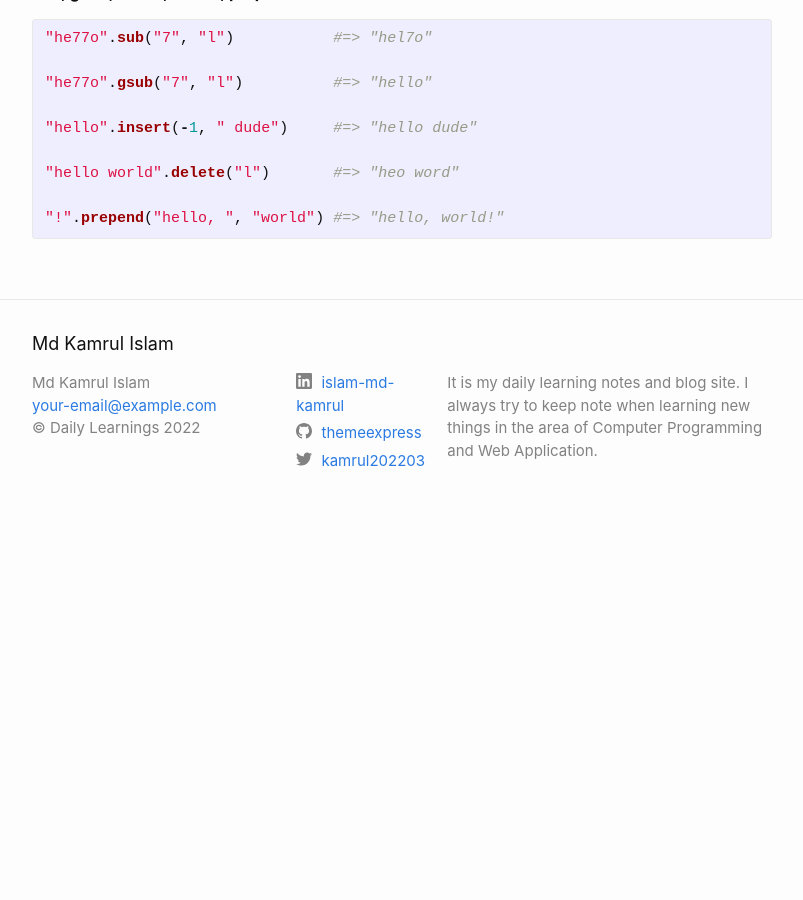
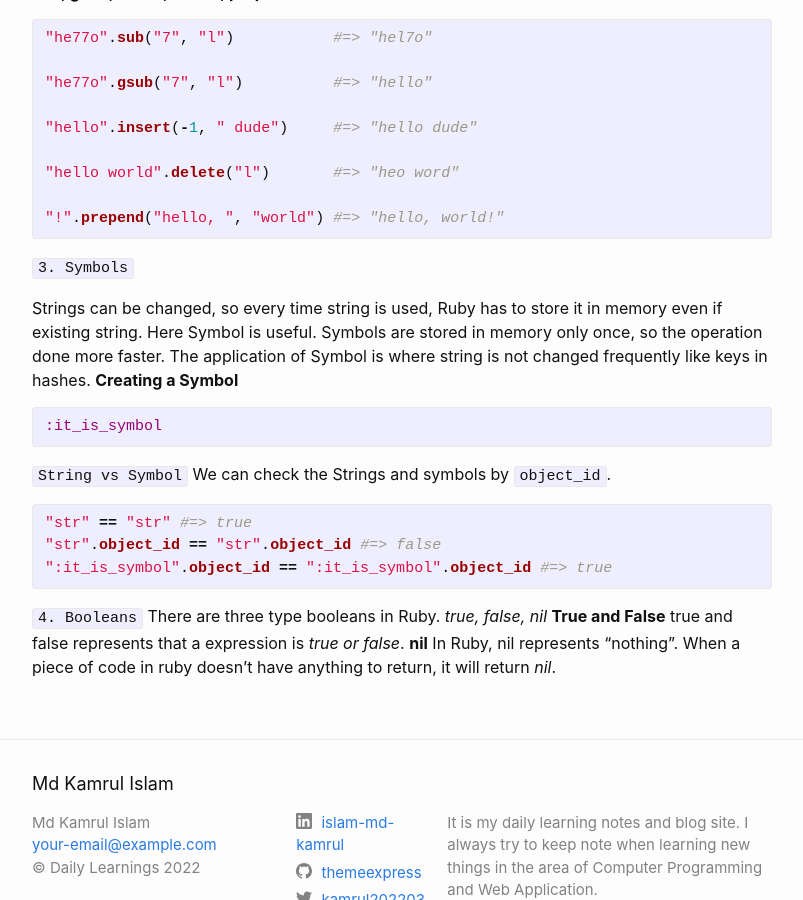
Before and after one commit to themeexpress/themeexpress.github.io, a Jekyll site: the page built from _posts/2022-03-31-Data-types-in-Ruby.markdown, in a window 1280 px wide and 900 px high, scrolled down 3000 px. Shown: the whole window, without its empty margins (238-1041 px from the left). Built offline with Jekyll 4.4.1, drawn with Linux system fonts in a browser that asks for light colours; before the commit the page ends 3532 px from its top, so only the background shows below that.

Commit message:
Update 2022-03-31-Data-types-in-Ruby.markdown

```diff
--- a/_posts/2022-03-31-Data-types-in-Ruby.markdown
+++ b/_posts/2022-03-31-Data-types-in-Ruby.markdown
@@ -174,3 +174,27 @@ p str[0] #=> "R"
 "!".prepend("hello, ", "world") #=> "hello, world!"
 
 {% endhighlight %}
+
+`3. Symbols`
+
+Strings can be changed, so every time string is used, Ruby has to store it in memory even if existing string. Here Symbol is useful. Symbols are stored in memory only once, so the operation done more faster.
+The application of Symbol is where string is not changed frequently like keys in hashes.
+**Creating a Symbol**
+{% highlight Ruby %}
+:it_is_symbol
+{% endhighlight %}
+
+`String vs Symbol`
+We can check the Strings and symbols by `object_id`.
+{% highlight Ruby %}
+"str" == "str" #=> true
+"str".object_id == "str".object_id #=> false
+":it_is_symbol".object_id == ":it_is_symbol".object_id #=> true
+{% endhighlight %}
+
+`4. Booleans`
+There are three type booleans in Ruby. *true, false, nil*
+**True and False**
+true and false represents that a expression is *true or false*.
+**nil**
+In Ruby, nil represents "nothing". When a piece of code in ruby doesn't have anything to return, it will return *nil*.
```
